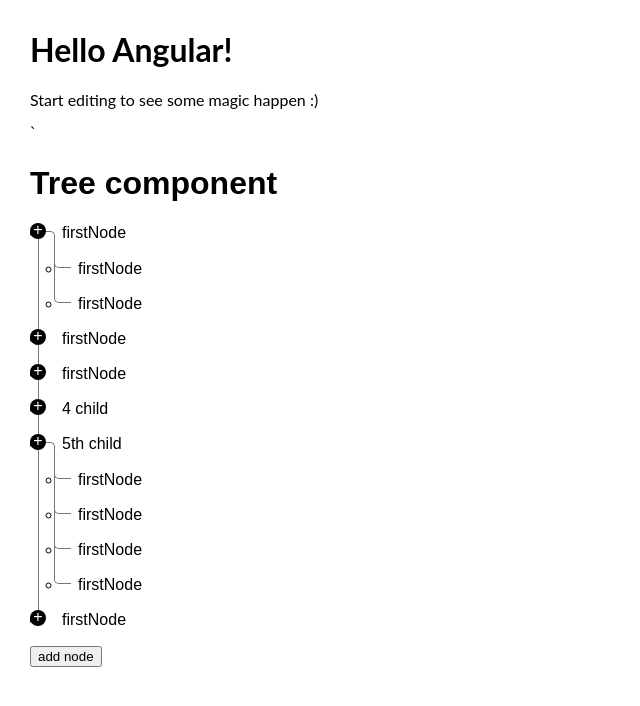
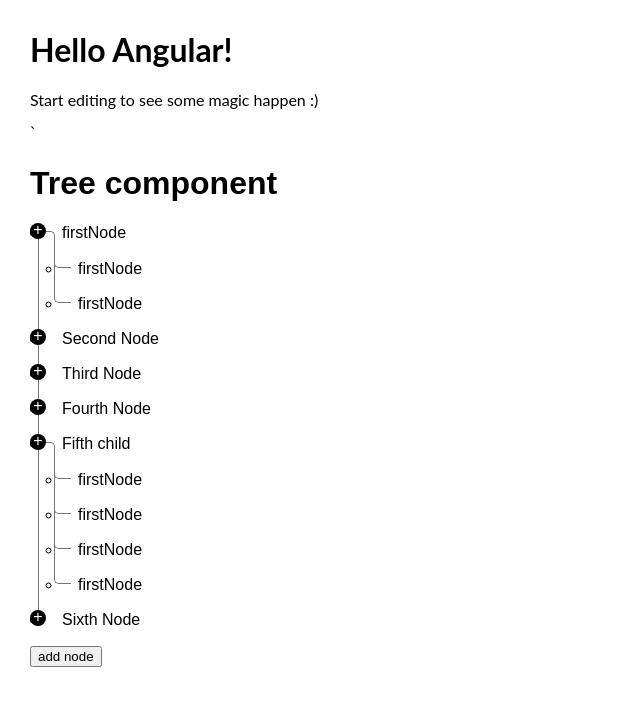
Before and after one commit to jitendradp/permission-app, an Angular app: page / in a window 1280 px wide. Shown: the top 706 px of the page, without its empty margins (0-640 px from the left). Built offline with nearby package versions, Linux system fonts and the light colour scheme.

Commit message:
1 file modified

```diff
--- a/src/app/tree/tree.component.ts
+++ b/src/app/tree/tree.component.ts
@@ -31,15 +31,15 @@
     },
     {
       children: [],
-      text: 'firstNode',
+      text: 'Second Node',
     },
     {
       children: [],
-      text: 'firstNode',
+      text: 'Third Node',
     },
     {
       children: [],
-      text: '4 child',
+      text: 'Fourth Node',
     },
     {
       children: [
@@ -60,13 +60,13 @@
           text: 'firstNode',
         },
       ],
-      text: '5th child',
+      text: 'Fifth child',
     },
   ];
   ngOnInit() {
     let firstNode: Node = {
       children: [],
-      text: 'firstNode',
+      text: 'Sixth Node',
     };
     this.tree.push(firstNode);
   }
```
